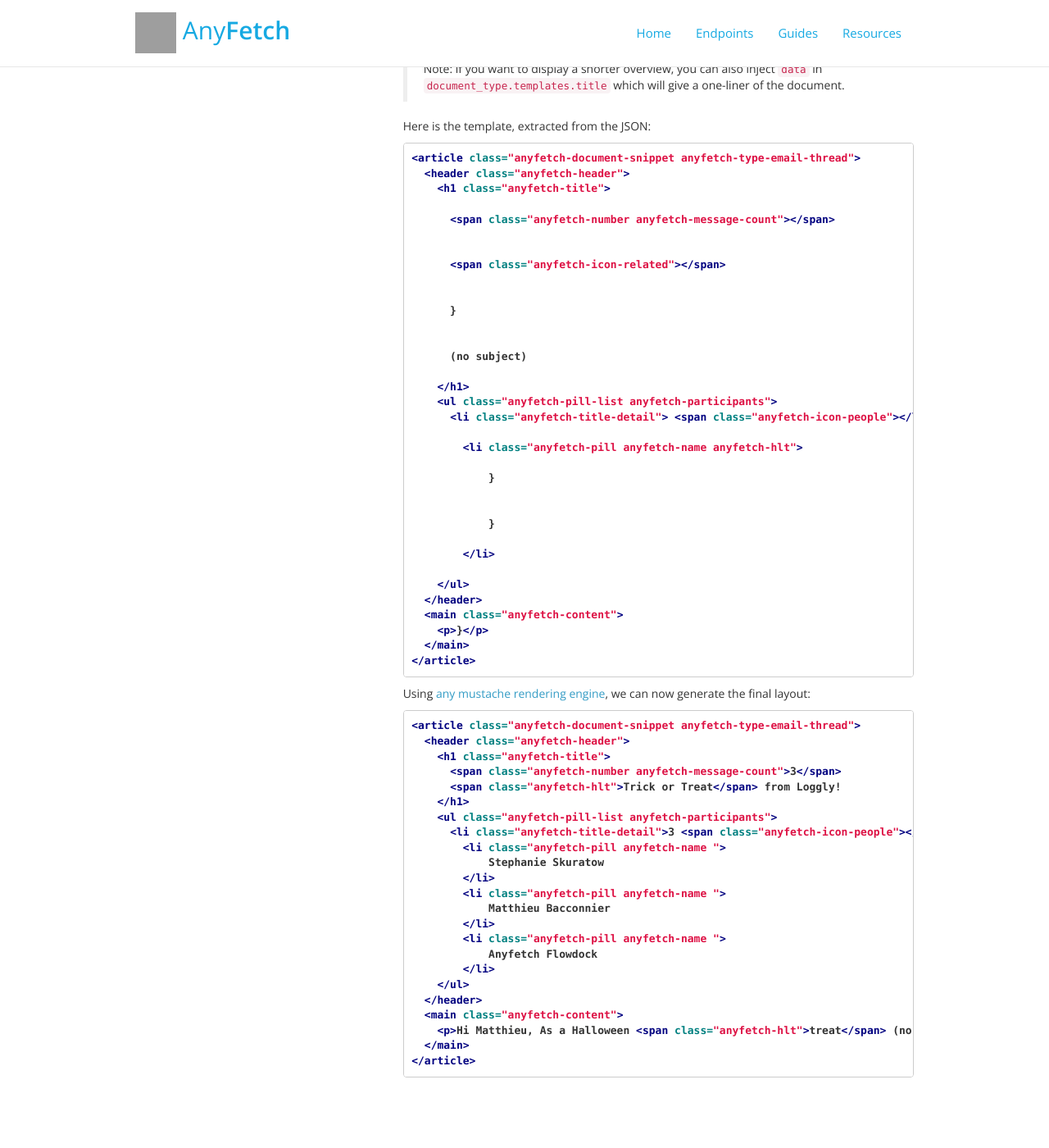
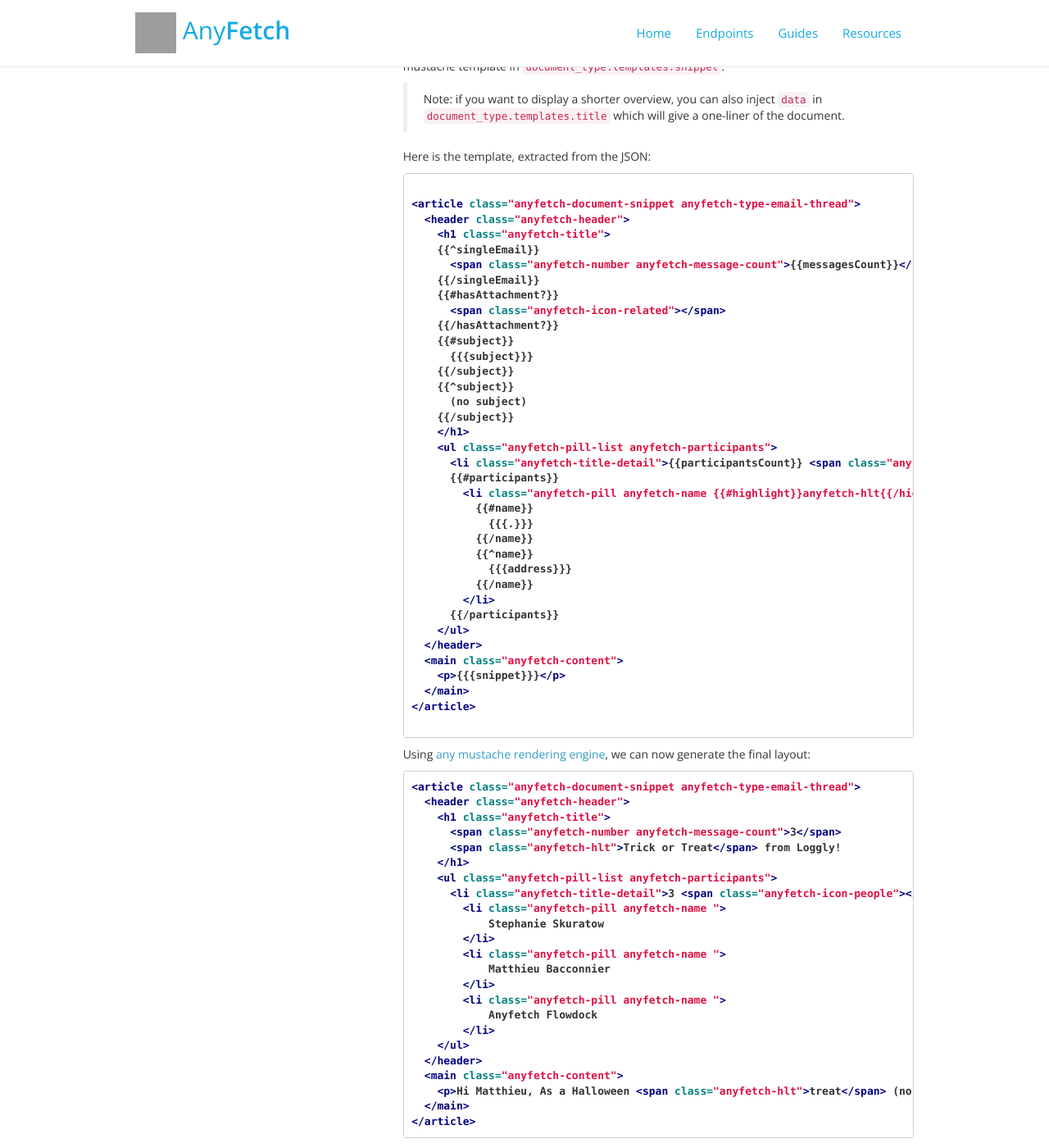
Before and after one commit to AnyFetch/developers.anyfetch.com, a Jekyll site: the page built from guides/concepts/templating.md, in a window 1280 px wide and 1400 px high, scrolled down 2315 px. Shown: the whole window at 82% size. Built offline with Jekyll 4.4.1, drawn with Linux system fonts in a browser that asks for light colours; nearby versions of some CDN libraries; Markdown is read by kramdown in place of the engine named in the settings; some of the changed text lies outside the part shown; grey boxes are pictures that could not be loaded.

Commit message:
Added {%raw%}

````diff
--- a/guides/concepts/templating.md
+++ b/guides/concepts/templating.md
@@ -34,7 +34,7 @@ When calling `GET /documents` or `GET /documents/:id`, you can add `render_templ
     "score": 1.9280857,
     "rendered_snippet": "<article class=\"anyfetch-document-snippet anyfetch-type-email-thread\">\n  <header class=\"anyfetch-header\">\n    <h1 class=\"anyfetch-title\">\n      <span class=\"anyfetch-number anyfetch-message-count\">3</span>\n      <span class=\"anyfetch-hlt\">Trick or Treat</span> from Loggly!\n    </h1>\n    <ul class=\"anyfetch-pill-list anyfetch-participants\">\n      <li class=\"anyfetch-title-detail\">3 <span class=\"anyfetch-icon-people\"></li>\n        <li class=\"anyfetch-pill anyfetch-name \">\n            Stephanie Skuratow\n        </li>\n        <li class=\"anyfetch-pill anyfetch-name \">\n            Matthieu Bacconnier\n        </li>\n        <li class=\"anyfetch-pill anyfetch-name \">\n            Anyfetch Flowdock\n        </li>\n    </ul>\n  </header>\n  <main class=\"anyfetch-content\">\n    <p>Hi Matthieu, As a Halloween <span class=\"anyfetch-hlt\">treat</span> (no <span class=\"anyfetch-hlt\">tricks</span>!), we're running special promotional pricing on our Pro tier of service that will be available only through October 31st</p>\n  </main>\n</article>\n",
     "rendered_title": "<span class=\"anyfetch-hlt\">Trick</span> <span class=\"anyfetch-hlt\">or</span> <span class=\"anyfetch-hlt\">Treat</span> from Loggly!"
-},
+}
 ```
 
 This snippet will be generated on the server using the same method as described below, except you don't have to do anything. This is great for web based display, or when you don't need to override content or display.
@@ -46,6 +46,7 @@ Everywhere in the API, documents will have a property `projection_type` (for ins
 Let's take an example. Here is an excerpt from a call to `GET /documents`, under the `data` key:
 
 ```json
+{%raw%}
 {
     "_type": "Document",
     "id": "544fb0a76d6e65310f05c176",
@@ -99,6 +100,7 @@ Let's take an example. Here is an excerpt from a call to `GET /documents`, under
     "related_count": 0,
     "score": 1.9280857
 }
+{%endraw%}
 ```
 
 * `projection_type` has a value of `snippet` ([the projection used](/guides/concepts/projection.html))
@@ -110,7 +112,9 @@ Since `projection_type` in the above document is `snippet`, we can find the rele
 > Note: if you want to display a shorter overview, you can also inject `data` in `document_type.templates.title` which will give a one-liner of the document.
 
 Here is the template, extracted from the JSON:
+
 ```html
+{%raw%}
 <article class="anyfetch-document-snippet anyfetch-type-email-thread">
   <header class="anyfetch-header">
     <h1 class="anyfetch-title">
@@ -145,6 +149,7 @@ Here is the template, extracted from the JSON:
     <p>{{{snippet}}}</p>
   </main>
 </article>
+{%endraw%}
 ```
 
 Using [any mustache rendering engine](http://mustache.github.io/), we can now generate the final layout:
````
